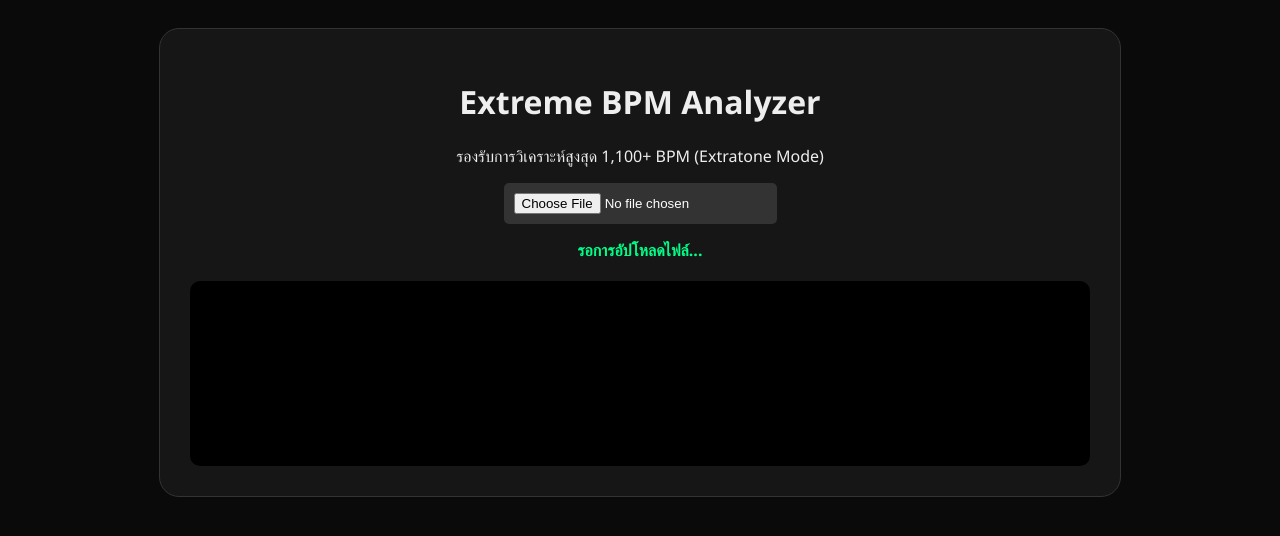
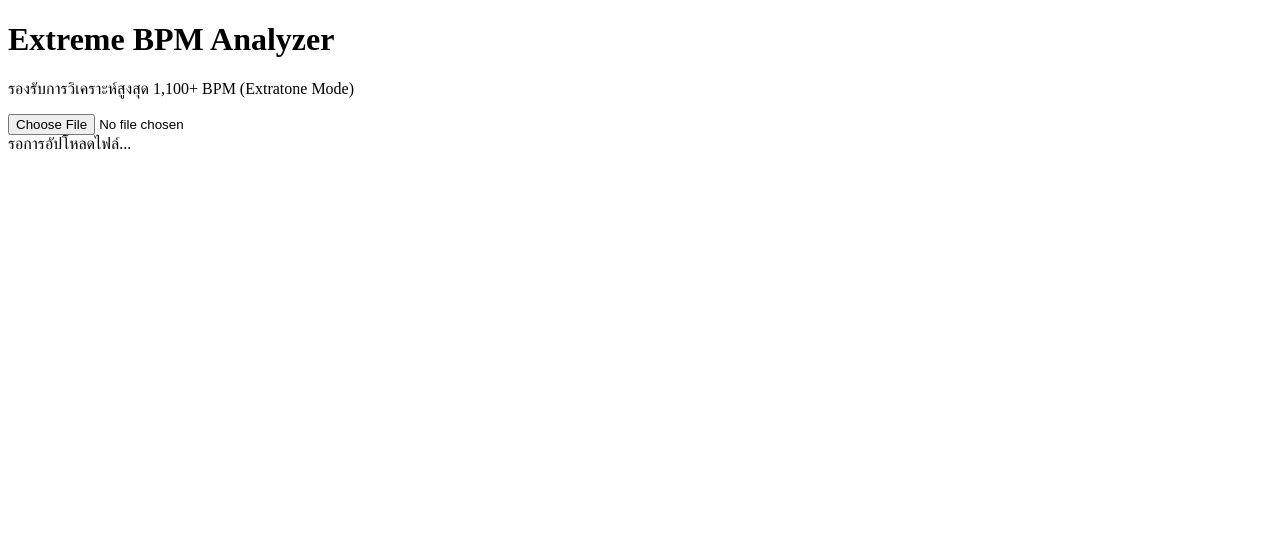
Before and after one commit to pongnapat-Mond/tem, a website: page index.html in a window 1280 px wide. Drawn offline with nearby package versions, Linux system fonts and the light colour scheme.

Commit message:
Update index.html

```diff
--- a/index.html
+++ b/index.html
@@ -7,11 +7,7 @@
     <script src="https://cdn.jsdelivr.net/npm/music-tempo@1.0.2/dist/music-tempo.min.js"></script>
 
     <style>
-        body { font-family: 'Segoe UI', Tahoma, Geneva, Verdana, sans-serif; background: #0a0a0a; color: #eee; display: flex; justify-content: center; padding: 20px; }
-        .container { width: 100%; max-width: 900px; text-align: center; background: #161616; padding: 30px; border-radius: 20px; border: 1px solid #333; }
-        #status { margin: 15px 0; color: #00ff88; font-weight: bold; }
-        .chart-wrapper { background: #000; border-radius: 10px; padding: 15px; margin-top: 20px; }
-        input[type="file"] { background: #333; padding: 10px; border-radius: 5px; color: white; cursor: pointer; }
+
     </style>
 </head>
 <body>
```
